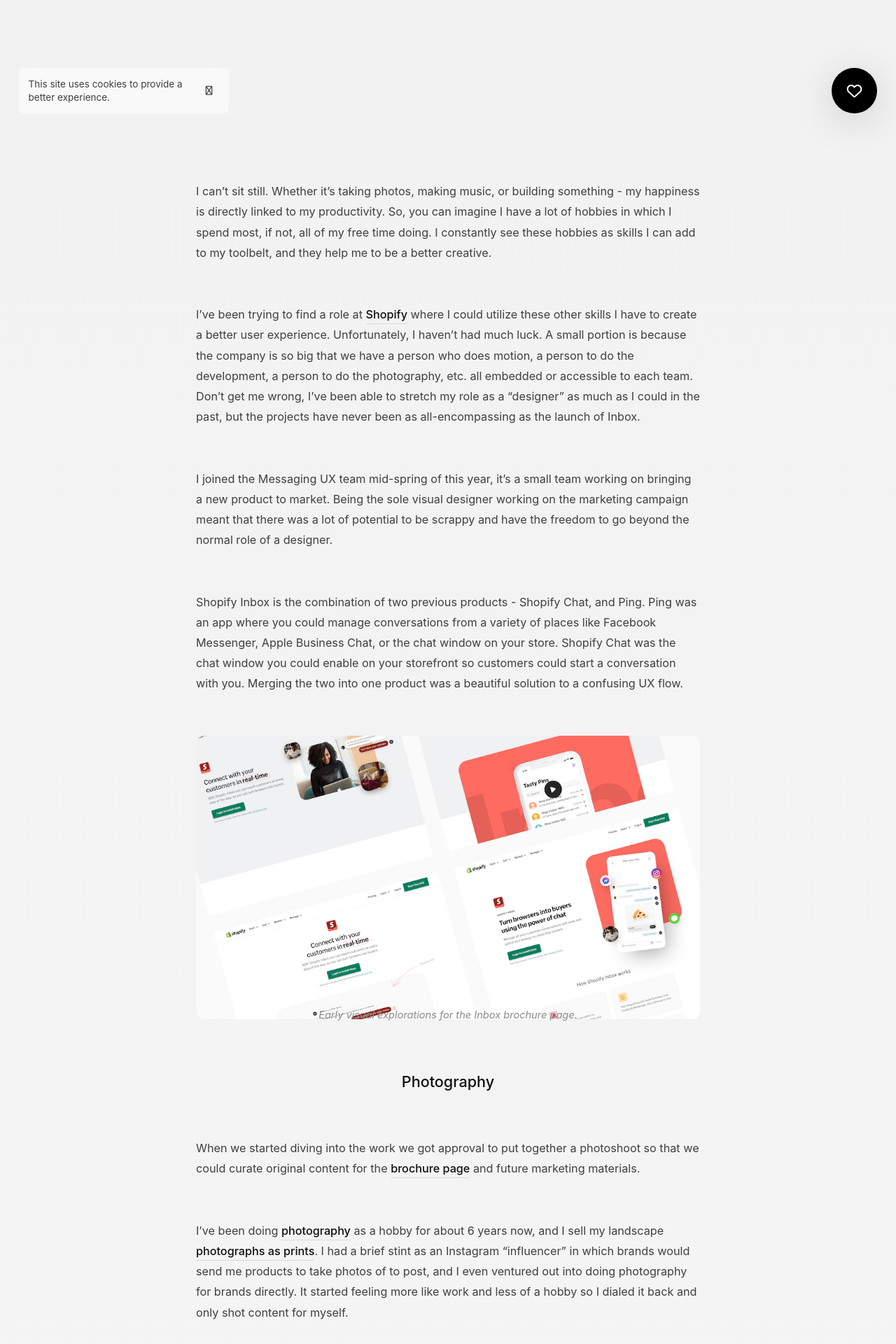
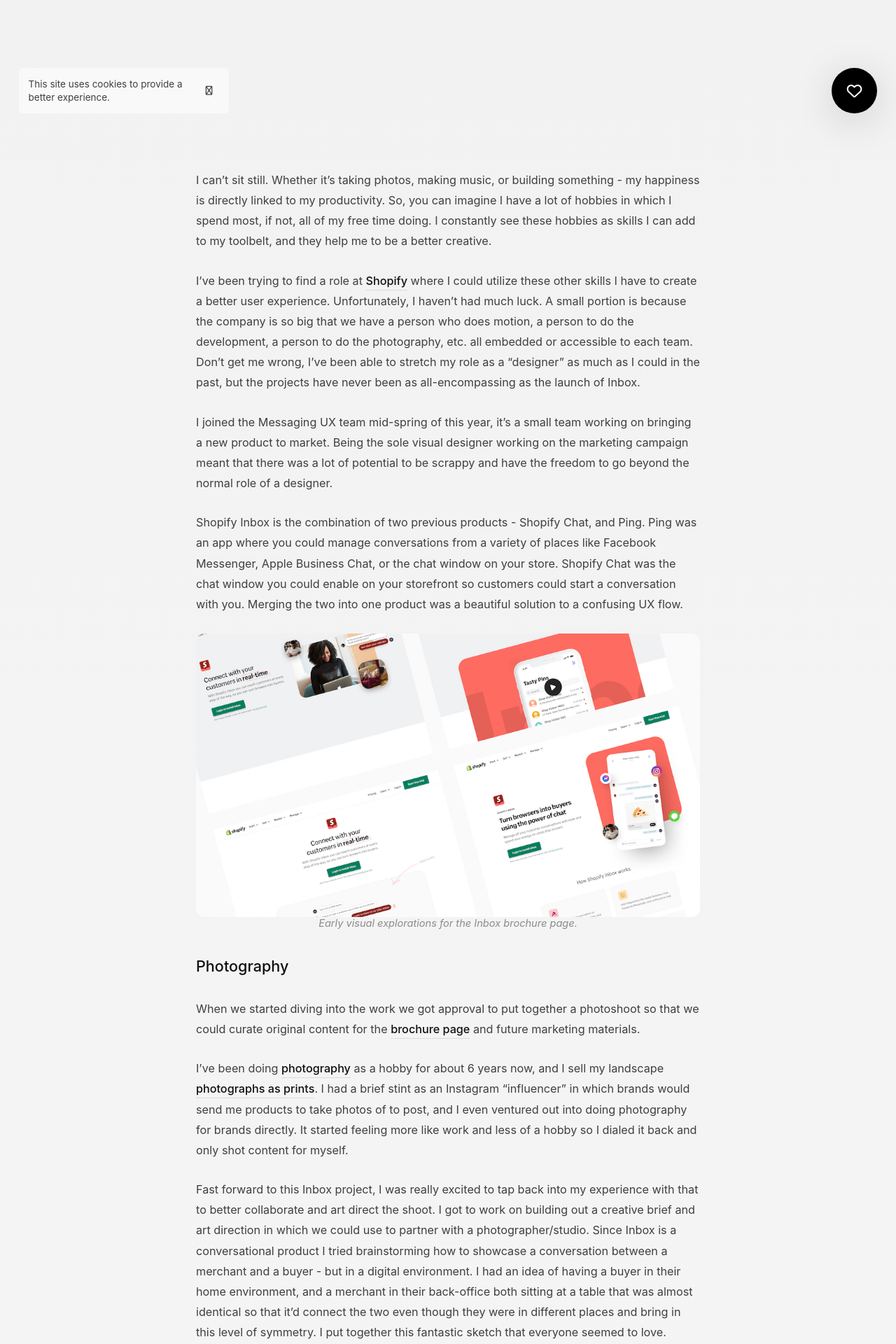
Before and after one commit to connellmccarthy/connellmccarthy.github.io, a Jekyll site: the page built from _article/inbox.md, in a window 1280 px wide. Shown: the part 711-2631 px from the top of the page at 70% size. Built offline with Jekyll 4.4.1, drawn with Linux system fonts in a browser that asks for light colours; nearby versions of some CDN libraries; comment, search, counter and statistics services are not loaded.

Commit message:
Clean up article spacing

```diff
--- a/_sass/article.scss
+++ b/_sass/article.scss
@@ -95,10 +95,13 @@
   h3:not(.section h3) {
     font-size: 1.6em;
     font-style: unset;
+    margin: 0;
+    width: 100%;
   }
   p:not(.section p, .details p, .article-info-static p, .article-info-details p, .followup__container p) {
     font-size: 1.2em;
     color: $color-ink;
+    margin: 0;
   }
   img:not(.article_thumbnail img, .product img, .product_image img, .slideshow img, .thumbnail img) {
     border-radius: $border-radius-large;
@@ -119,6 +122,7 @@
     height: auto;
     aspect-ratio: 16/9;
     border-radius: $border-radius-large;
+    margin: 4em 0;
   }
   em {
     font-size: 0.9em;
@@ -126,7 +130,7 @@
     text-align: center;
     width: 100%;
     display: block;
-    margin-top: -2em;
+    margin-top: -1em;
   }
   .slideshow {
     position: relative;
@@ -419,7 +423,7 @@
   border-left: 2px solid $color-border;
   padding: 0 2em;
   max-width: $article-width;
-  margin: auto;
+  margin: 2em;
   p {
     font-size: 1.4em !important;
     color: $color-ink-muted !important;
```
